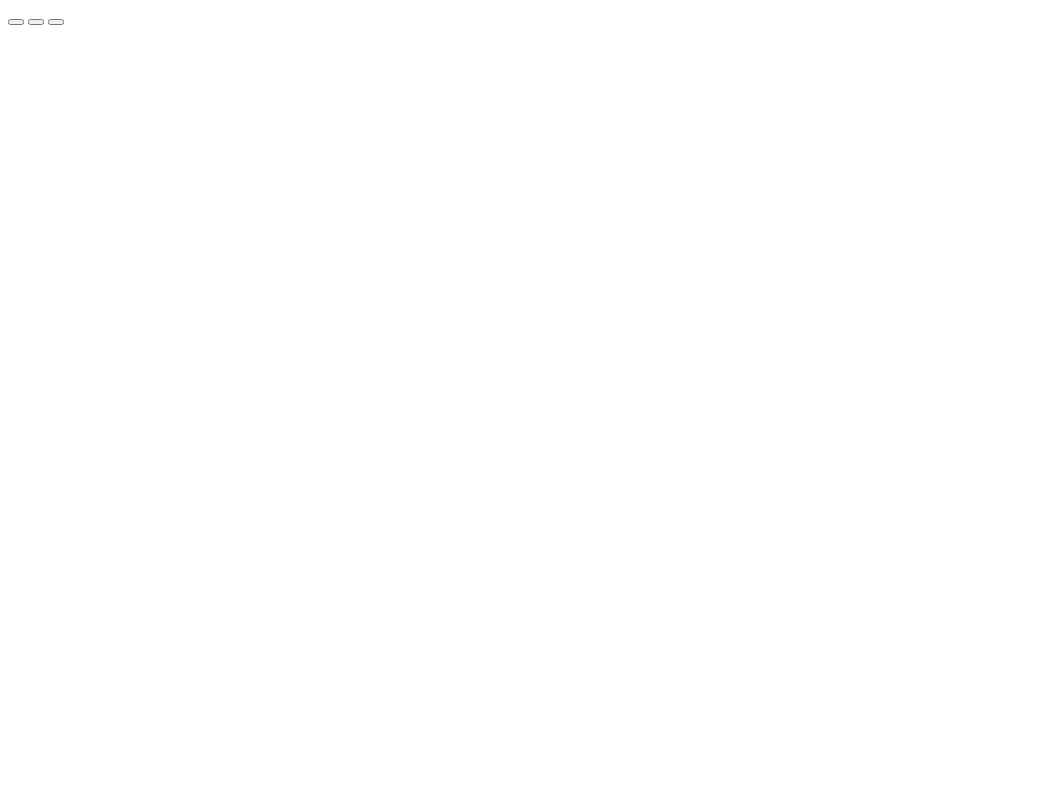
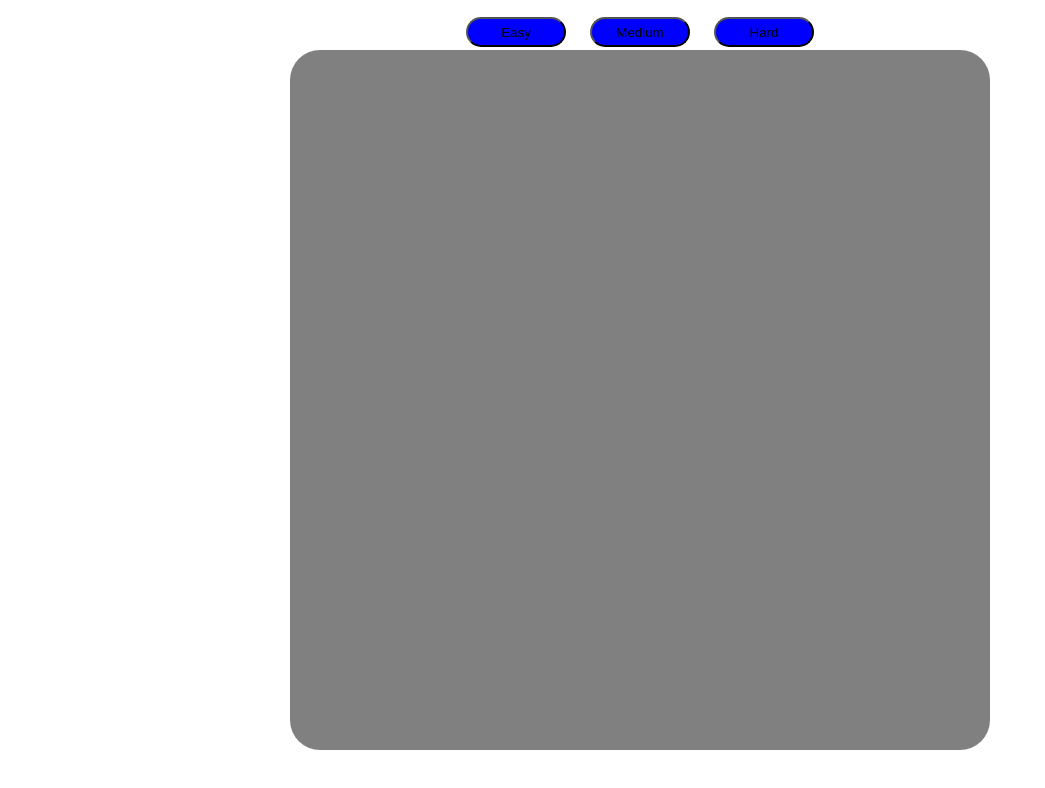
Before and after one commit to fa-rimi/flip-it, a plain HTML site: page index.html in a window 1280 px wide. Shown: the whole page, without its empty margins (0-1045 px from the left). Drawn offline with Linux system fonts and the light colour scheme.

Commit message:
fixed some things

```diff
--- a/index.html
+++ b/index.html
@@ -18,15 +18,15 @@
 <body>
 
     <header>
-        <div>
-            <button type="button" id="easy"></button>
-            <button type="button" id="medium"></button>
-            <button type="button" id="hard"></button>
+        <div class="button-container">
+            <button type="button" id="easy">Easy</button>
+            <button type="button" id="medium">Medium</button>
+            <button type="button" id="hard">Hard</button>
         </div>
     </header>
     <main>
-        <div class="gameboard">
-            <div class="container">
+        <div class="container">
+            <div class="gameboard">
                 <div class="memory-card">
                     <div class="front-face"></div>
                     <div class="back-face"></div>
--- a/script.js
+++ b/script.js
@@ -40,24 +40,28 @@
  *
  * */
 
-const easyMode = document.getElementById('easy');
-const mediumMode = document.getElementById('medium');
-const hardMode = document.getElementById('hard');
+const easyMode = document.getElementById("easy");
+const mediumMode = document.getElementById("medium");
+const hardMode = document.getElementById("hard");
 
-easyMode.addEventListener('click', () => {
-    createGameBoard(2, 2);
+easyMode.addEventListener("click", () => {
+  createGameBoard(2, 2);
 });
 
-mediumMode.addEventListener('click', () => {
-    createGameBoard(4, 4);
+mediumMode.addEventListener("click", () => {
+  createGameBoard(4, 4);
 });
 
-hardMode.addEventListener('click', () => {
-    createGameBoard(4, 4);
+hardMode.addEventListener("click", () => {
+  createGameBoard(4, 4);
 });
 
-// create gameboard function tha
-const gameboard = document.querySelector('.gameboard .container')
+// create gameboard function -- that changes based off of game mode (rearranges rows and columns)
+const gameboard = document.querySelector(".gameboard .container");
 function createGameBoard(row, column) {
+  // Clear the current game board
+  gameboard.innerHTML = "";
 
+  // Calculate the total number of cards
+  const totalCards = row * column;
 }
--- a/style.css
+++ b/style.css
@@ -1,13 +1,60 @@
 :root {
     --bg-color-placeholder: white;
+    --bg-color-placeholder-container: gray;
     --card-bg-placeholder: black;
 
 }
 
-html, body {
+html,
+body {
     height: 100vh;
     width: 100vw;
     display: flex;
     flex-direction: column;
     background-color: var(--bg-color-placeholder);
+    justify-content: center;
+    align-items: center;
 }
+
+header {
+    width: 100vw;
+    height: 64px;
+    position: fixed;
+    top: 0;
+
+    display: flex;
+    align-items: center;
+    justify-content: center;
+}
+
+button {
+    background-color: blue;
+    border-radius: 20px;
+    width: 100px;
+    height: 30px;
+    margin: 0 10px 0 10px;
+
+}
+
+.container {
+    width: 700px;
+    height: 700px;
+    background-color: var(--bg-color-placeholder-container);
+    border-radius: 30px;
+}
+
+#game-board {
+    display: grid;
+    grid-template-columns: repeat(4, 1fr);
+    /* Default 4x4 grid for easy mode */
+    gap: 10px;
+    width: 400px; /* Adjust the width and height as needed */
+    height: 400px;
+}
+
+.memory-card {
+    width: 100%;
+    height: 100%;
+    background-color: lightblue;
+    /* Default color */
+}
```
